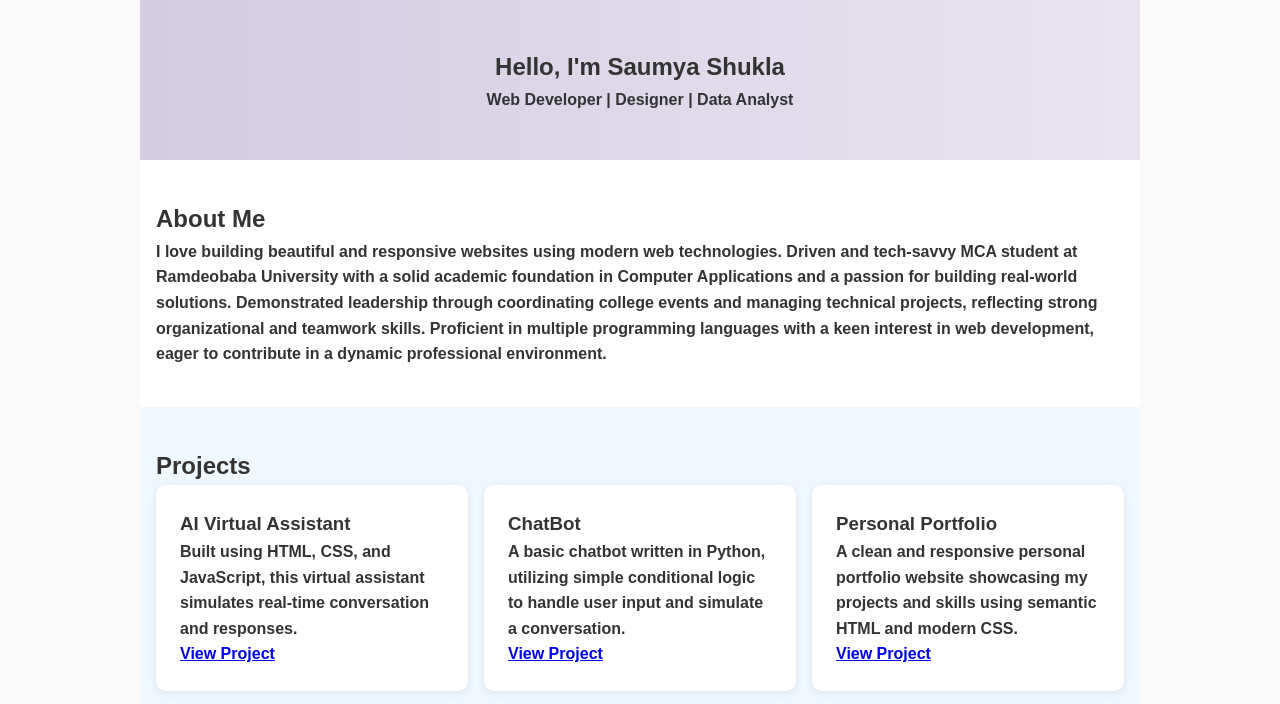
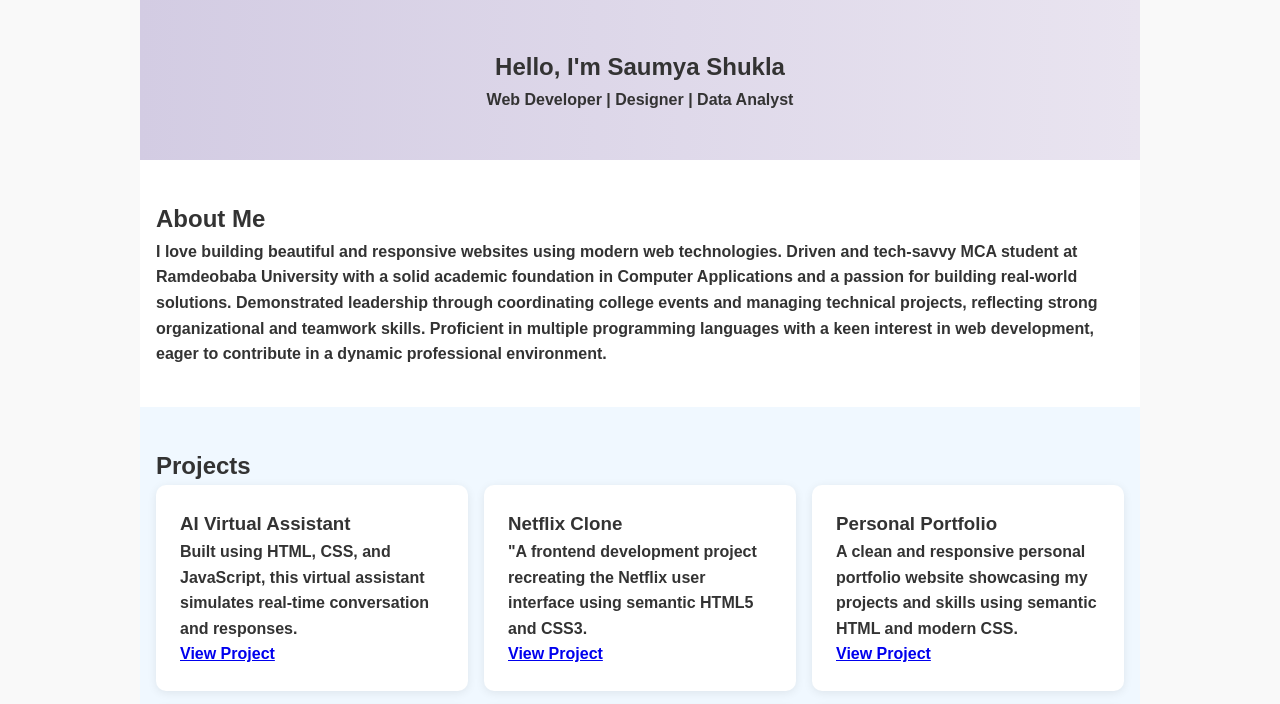
Before and after one commit to saumyashukla30/myPortfolio, a plain HTML site: page index.html in a window 1280 px wide. Shown: the part 70-774 px from the top of the page. Drawn offline with Linux system fonts and the light colour scheme.

Commit message:
Modify project section in index.html
Updated project links and added a new project.

```diff
--- a/index.html
+++ b/index.html
@@ -48,12 +48,12 @@
         <a href="https://saumyashukla30.github.io/AiVirtual/" target="_blank">View Project</a>
       </div>
       <div class="project-card">
-        <h3>ChatBot</h3>
+        <h3>Netflix Clone</h3>
         <p>
-          A basic chatbot written in Python, utilizing simple conditional logic to handle user input and simulate a conversation.
+          "A frontend development project recreating the Netflix user interface using semantic HTML5 and CSS3.
         </p>
         <!-- Added Link -->
-        <a href="URL_TO_YOUR_PROJECT" target="_blank">View Project</a>
+        <a href="https://saumyashukla30.github.io/Netflix_clone/" target="_blank">View Project</a>
       </div>
       <div class="project-card">
         <h3>Personal Portfolio</h3>
```
